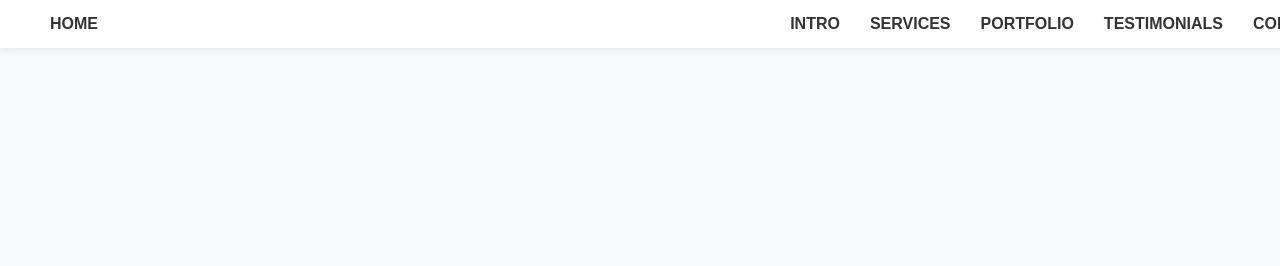
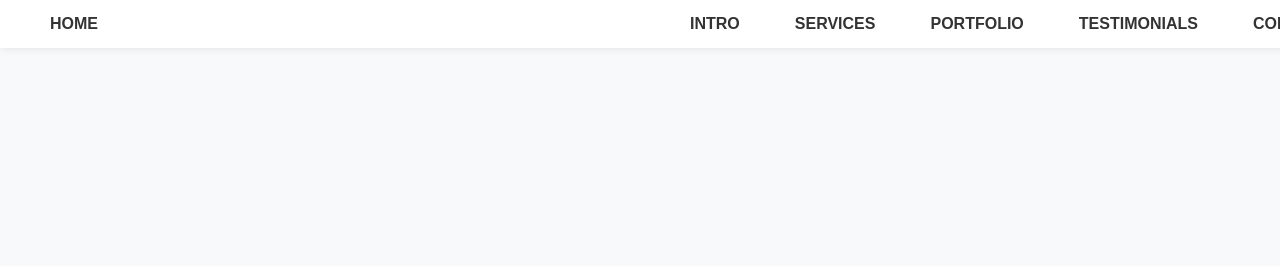
Before and after one commit to Vamsi-Mudila/Portfolio, a plain HTML site: page index.html in a window 1280 px wide. Shown: the top 266 px of the page. Drawn offline with Linux system fonts and the light colour scheme.

Commit message:
Update index.html

```diff
--- a/index.html
+++ b/index.html
@@ -9,16 +9,16 @@
     <link rel="stylesheet" href="https://cdnjs.cloudflare.com/ajax/libs/font-awesome/6.4.2/css/all.min.css">
 </head>
 <body>
-    <nav>
-        <ul>
-            <li class="left"><a href="#home" class="nav-link">HOME</a></li>
-            <div class="right-nav">
-                <li><a href="#intro" class="nav-link">INTRO</a></li>
-                <li><a href="#services" class="nav-link">SERVICES</a></li>
-                <li><a href="#portfolio" class="nav-link">PORTFOLIO</a></li>
-                <li><a href="#testimonials" class="nav-link">TESTIMONIALS</a></li>
-                <li><a href="#contact" class="nav-link">CONTACT</a></li>
-            </div>
+    <nav class="navbar">
+        <ul class="nav-left">
+            <li><a href="#home" class="nav-link">HOME</a></li>
+        </ul>
+        <ul class="nav-right">
+            <li><a href="#intro" class="nav-link">INTRO</a></li>
+            <li><a href="#services" class="nav-link">SERVICES</a></li>
+            <li><a href="#portfolio" class="nav-link">PORTFOLIO</a></li>
+            <li><a href="#testimonials" class="nav-link">TESTIMONIALS</a></li>
+            <li><a href="#contact" class="nav-link">CONTACT</a></li>
         </ul>
     </nav>
 
```
